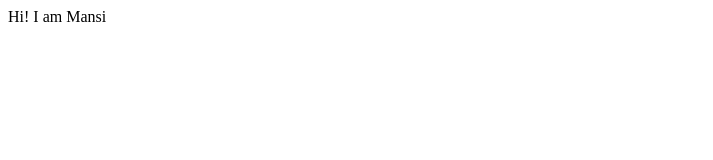
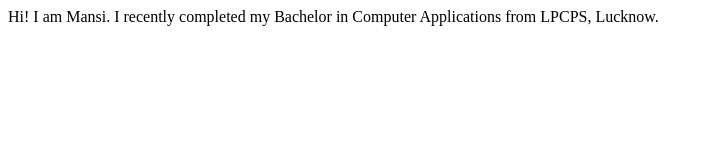
Before and after one commit to Mansi2102/mansibhatia-site, a plain HTML site: page index.html in a window 1280 px wide. Shown: the whole page, without its empty margins (0-713 px from the left). Drawn offline with Linux system fonts and the light colour scheme.

Commit message:
update text

```diff
--- a/index.html
+++ b/index.html
@@ -7,6 +7,7 @@
     <title>Mansi's Site</title>
 </head>
 <body>
-    Hi! I am Mansi
+    Hi! I am Mansi.
+    I recently completed my Bachelor in Computer Applications from LPCPS, Lucknow.
 </body>
 </html>
```
